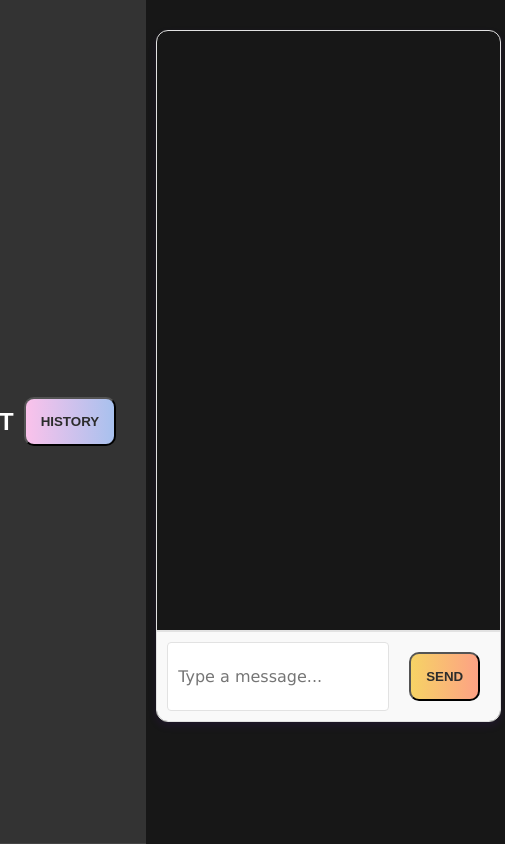
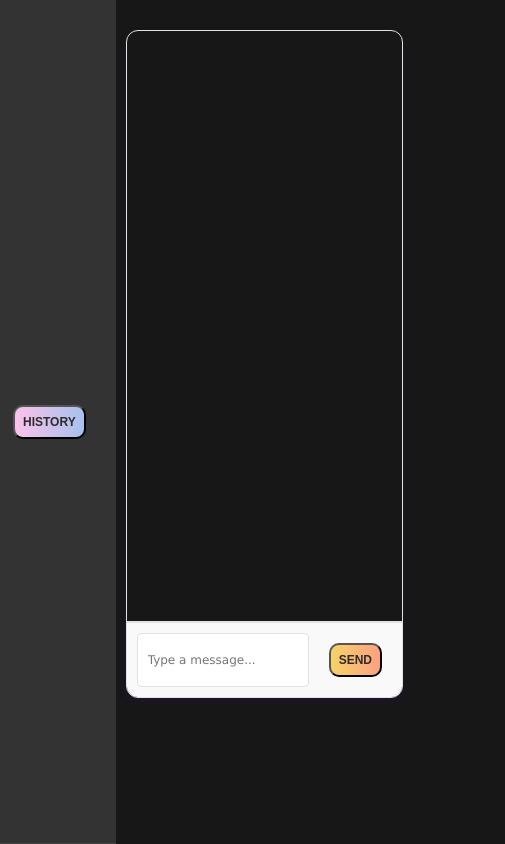
Before and after one commit to adithyaajayGit/Chat-Bot, a website: page public/index.html in a window 390 px wide. Shown: the whole page, 505 px wide, since content can reach past the window. Drawn offline with Linux system fonts and the light colour scheme.

Commit message:
add:responsive

```diff
--- a/public/styles.css
+++ b/public/styles.css
@@ -188,3 +188,31 @@
     border-radius: 50%; /* Circle shape */
 
   }
+  @media (max-width: 480px) {
+    .logo {
+      display: none;
+    }
+    .container{
+      max-width: 100%;
+    }
+  .history-container{
+    max-width: 100%;
+
+  }
+    #chat-history {
+      height: 70vh;
+    }
+
+    #user-input {
+      font-size: 12px;
+    }
+
+    #send-btn, #history-btn {
+      padding: 8px;
+      font-size: 12px;
+    }
+
+    #generating-message {
+      font-size: 12px;
+    }
+  }
```
